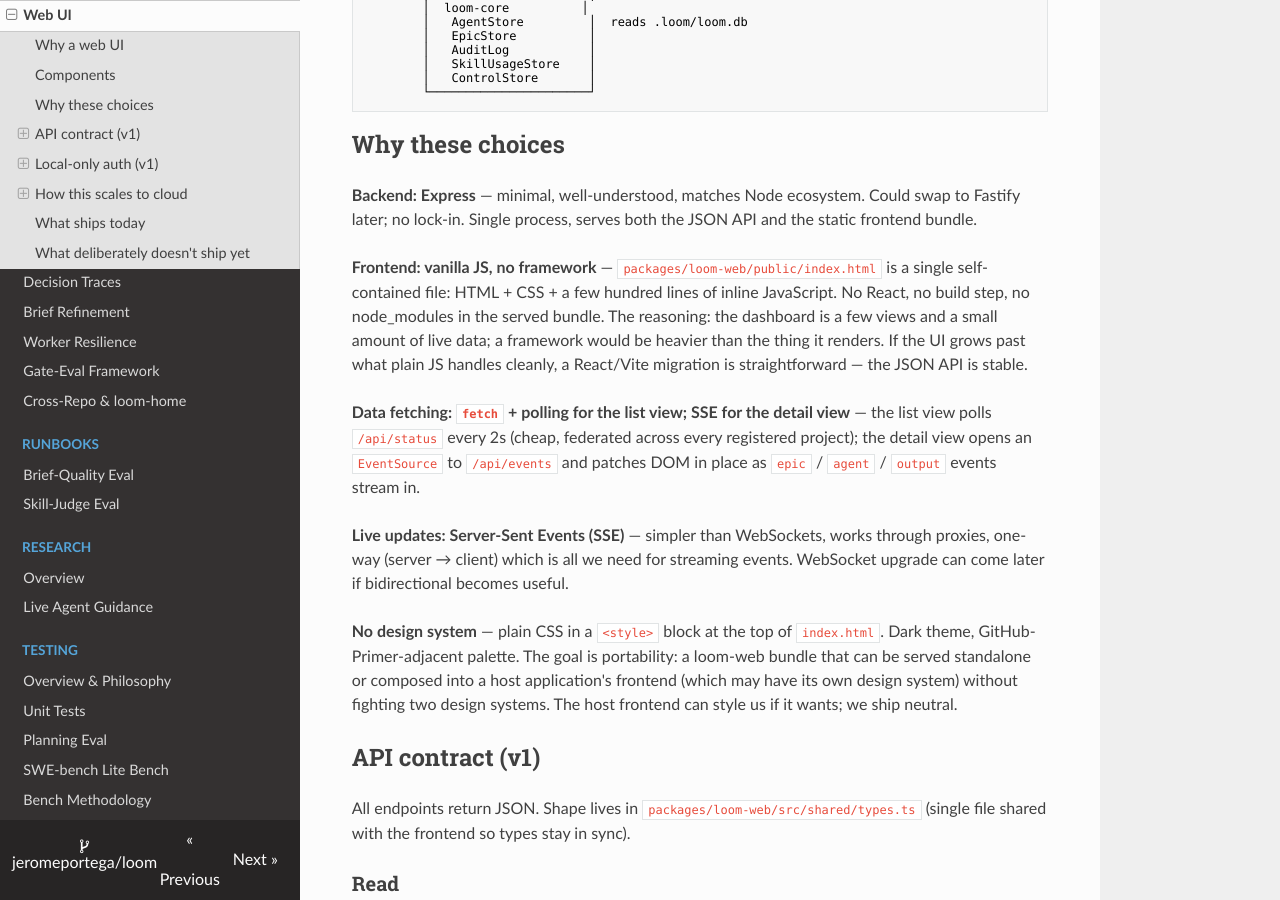
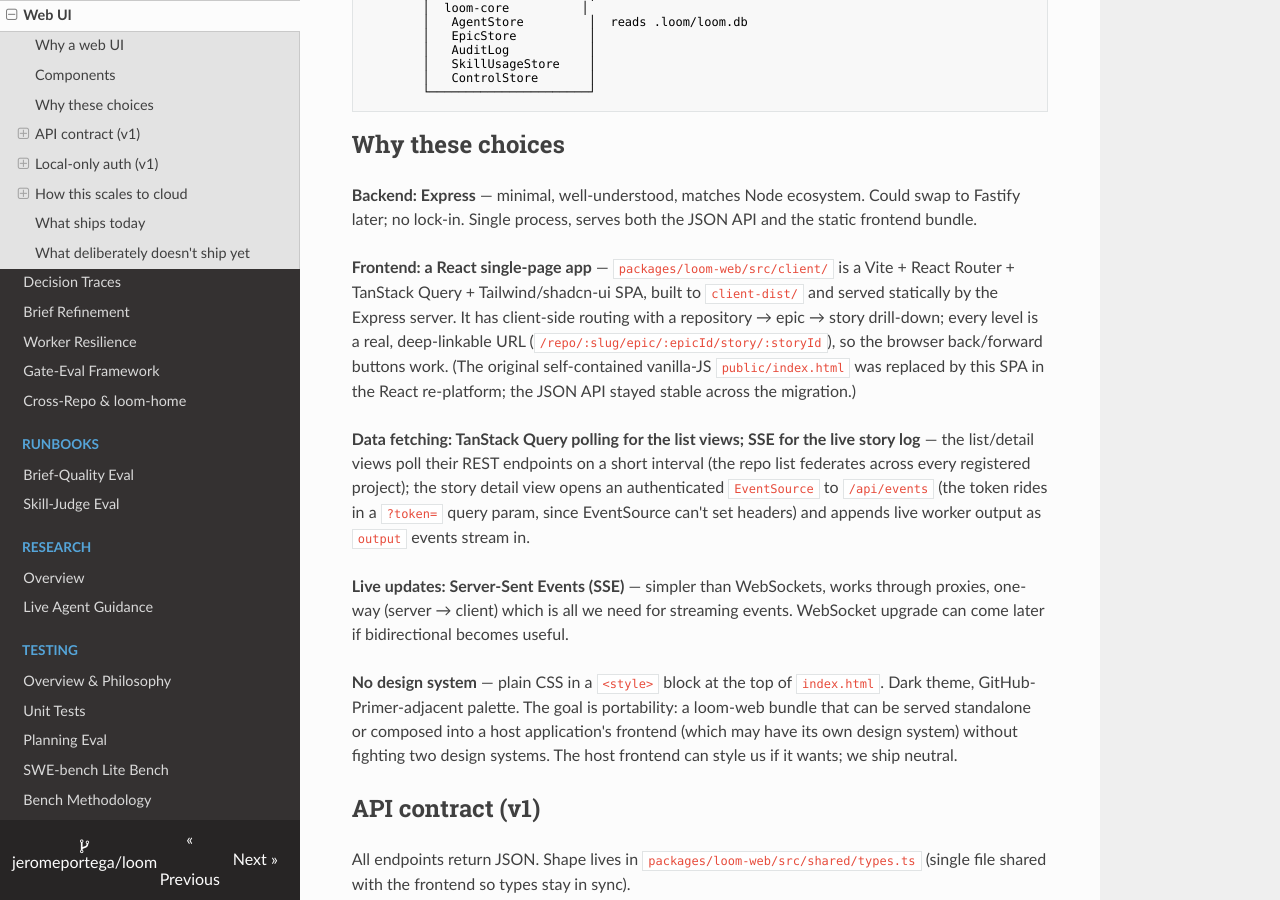
Before and after one commit to jeromeportega/loom, an MkDocs documentation site: the page built from docs/architecture/web-ui.md, in a window 1280 px wide and 900 px high, scrolled down 894 px. Built offline with MkDocs 1.6.1, drawn with Linux system fonts in a browser that asks for light colours; nearby versions of some CDN libraries; some of the changed text lies outside the part shown.

Commit message:
docs: reflect the React SPA + web federation / launch-from-anywhere (6.9-6.14)
Docs lagged the shipped web work:
- README loom-web section described the old resolution that "exits with a clear
  error" when no project resolves and served the "first registered project" — but
  6.14 launches from ANY directory (no-project mode serves a federated view instead
  of exiting) and the repo list federates over the unified active + machine-default
  registry. Updated that section + the Observe row. Also noted the planner-quality
  gate in the Plan row (enrichment retry + reject-on-failure).
- docs/architecture/web-ui.md still described the frontend as "vanilla JS, no
  framework ... React/Vite migration is straightforward" — self-contradicting a
  later "Static React app" line. Rewrote the Frontend + module-list sections to the
  actual React SPA (Vite + React Router + TanStack Query + Tailwind/shadcn), with a
  one-line history note on the vanilla->React re-platform, and updated the data-fetch
  description (TanStack Query polling + authenticated token-query SSE).
- Fixed a stale inline comment in docs/runbooks/web.md (the rest was already current
  from epic-085).

The CLI command reference (README + capabilities.md command tables) is intentionally
NOT touched here — it is being reshaped by the in-flight CLI-pruning epic (recover /
hidden aliases / weave-primary) and will be reconciled once that lands.

Co-Authored-By: Claude Opus 4.8 (1M context) <noreply@anthropic.com>
Claude-Session: https://claude.ai/code/session_01KWXVD4VLCLgiKMJ9jJraju

```diff
--- a/docs/architecture/web-ui.md
+++ b/docs/architecture/web-ui.md
@@ -57,19 +57,21 @@ loom CLI                           Browser
 Could swap to Fastify later; no lock-in. Single process, serves both
 the JSON API and the static frontend bundle.
 
-**Frontend: vanilla JS, no framework** — `packages/loom-web/public/index.html`
-is a single self-contained file: HTML + CSS + a few hundred lines of
-inline JavaScript. No React, no build step, no node_modules in the
-served bundle. The reasoning: the dashboard is a few views and a small
-amount of live data; a framework would be heavier than the thing it
-renders. If the UI grows past what plain JS handles cleanly, a
-React/Vite migration is straightforward — the JSON API is stable.
+**Frontend: a React single-page app** — `packages/loom-web/src/client/`
+is a Vite + React Router + TanStack Query + Tailwind/shadcn-ui SPA, built to
+`client-dist/` and served statically by the Express server. It has client-side
+routing with a repository → epic → story drill-down; every level is a real,
+deep-linkable URL (`/repo/:slug/epic/:epicId/story/:storyId`), so the browser
+back/forward buttons work. (The original self-contained vanilla-JS
+`public/index.html` was replaced by this SPA in the React re-platform; the JSON
+API stayed stable across the migration.)
 
-**Data fetching: `fetch` + polling for the list view; SSE for the
-detail view** — the list view polls `/api/status` every 2s (cheap,
-federated across every registered project); the detail view opens
-an `EventSource` to `/api/events` and patches DOM in place as
-`epic` / `agent` / `output` events stream in.
+**Data fetching: TanStack Query polling for the list views; SSE for the
+live story log** — the list/detail views poll their REST endpoints on a short
+interval (the repo list federates across every registered project); the story
+detail view opens an authenticated `EventSource` to `/api/events` (the token
+rides in a `?token=` query param, since EventSource can't set headers) and
+appends live worker output as `output` events stream in.
 
 **Live updates: Server-Sent Events (SSE)** — simpler than WebSockets,
 works through proxies, one-way (server → client) which is all we need
@@ -196,7 +198,7 @@ implementation behind each endpoint can evolve.
 
 ## What ships today
 
-- `packages/loom-web/` — Express server + vanilla-JS single-page UI
+- `packages/loom-web/` — Express server (JSON API) + a React SPA (Vite + React Router + TanStack Query + Tailwind/shadcn-ui)
 - The read endpoints in the API contract above
 - A federated list view (every loom-init'ed project on the machine,
   grouped by repo name, current project first)
```
Also changed, not shown: README.md (+12 -7 lines), docs/runbooks/web.md (+1 -1 lines).
